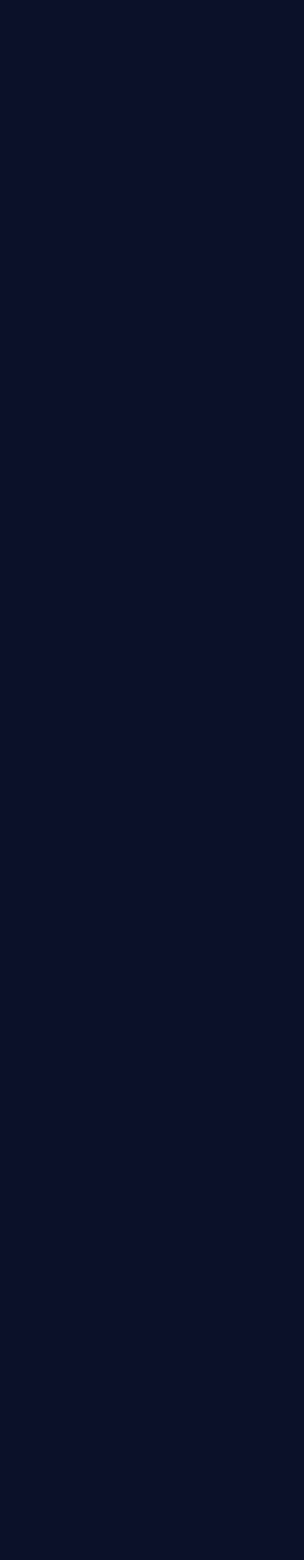
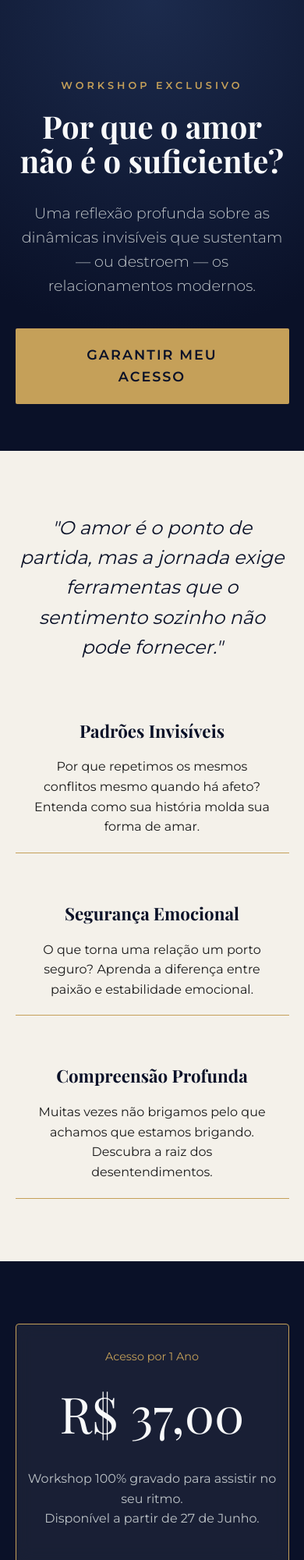
Before and after one commit to jeffersonjdelgado/workshop-amor, a plain HTML site: page index.html in a window 390 px wide. Shown: the top 2000 px of the page at 78% size. Before the commit the page ends 844 px from the top, so only its background shows below. Drawn offline with nearby package versions, Linux system fonts and the light colour scheme; a web font is replaced by a local one.

Commit message:
Update index.html
Atualizacao da pagina

```diff
--- a/index.html
+++ b/index.html
@@ -224,3 +224,82 @@
 
         @media (max-width: 768px) {
             .hero h1 { font-size: 2.5rem; }
+            .about-flex { flex-direction: column; text-align: center; }
+            .about-image img { box-shadow: 0 10px 0px var(--accent); }
+            .offer-card { padding: 30px 15px; }
+        }
+    </style>
+</head>
+<body>
+
+    <section class="hero">
+        <div class="container">
+            <span>Workshop Exclusivo</span>
+            <h1>Por que o amor não é o suficiente?</h1>
+            <p>Uma reflexão profunda sobre as dinâmicas invisíveis que sustentam — ou destroem — os relacionamentos modernos.</p>
+            <a href="https://pay.kiwify.com.br/aN9QkQE" class="btn-cta">Garantir meu acesso</a>
+        </div>
+    </section>
+
+    <section class="reflection">
+        <div class="container">
+            <div class="reflection-quote">
+                "O amor é o ponto de partida, mas a jornada exige ferramentas que o sentimento sozinho não pode fornecer."
+            </div>
+
+            <div class="reflection-grid">
+                <div class="reflection-item">
+                    <h3>Padrões Invisíveis</h3>
+                    <p>Por que repetimos os mesmos conflitos mesmo quando há afeto? Entenda como sua história molda sua forma de amar.</p>
+                </div>
+                <div class="reflection-item">
+                    <h3>Segurança Emocional</h3>
+                    <p>O que torna uma relação um porto seguro? Aprenda a diferença entre paixão e estabilidade emocional.</p>
+                </div>
+                <div class="reflection-item">
+                    <h3>Compreensão Profunda</h3>
+                    <p>Muitas vezes não brigamos pelo que achamos que estamos brigando. Descubra a raiz dos desentendimentos.</p>
+                </div>
+            </div>
+        </div>
+    </section>
+
+    <section class="offer">
+        <div class="container">
+            <div class="offer-card">
+                <p class="price-label">Acesso por 1 Ano</p>
+                <div class="price-value">R$ 37,00</div>
+                <div class="price-details">
+                    Workshop 100% gravado para assistir no seu ritmo.<br>
+                    Disponível a partir de 27 de Junho.
+                </div>
+                <a href="https://pay.kiwify.com.br/aN9QkQE" class="btn-cta">Inscrever-se Agora</a>
+            </div>
+        </div>
+    </section>
+
+    <section class="about">
+        <div class="container">
+            <div class="about-flex">
+                <div class="about-image">
+                    <img src="foto-perfil.jpg" alt="Jefferson Delgado">
+                </div>
+                <div class="about-content">
+                    <span>Apresentado por</span>
+                    <h2>Jefferson Delgado</h2>
+                    <p>Psicanalista e terapeuta integrativo, Jefferson é dedicado ao desenvolvimento emocional e ao estudo profundo dos relacionamentos humanos.</p>
+                    <p>Vivendo no Reino Unido há mais de 15 anos, Jefferson desenvolveu uma abordagem acolhedora e profunda, ajudando centenas de pessoas a compreenderem suas emoções, padrões afetivos e conflitos internos.</p>
+                    <p>Neste workshop, ele conduz uma reflexão sincera, mostrando por que apenas amar alguém nem sempre é suficiente para sustentar uma relação saudável, equilibrada e emocionalmente segura.</p>
+                </div>
+            </div>
+        </div>
+    </section>
+
+    <footer>
+        <div class="container">
+            &copy; 2026 Jefferson Delgado. Todos os direitos reservados.
+        </div>
+    </footer>
+
+</body>
+</html>
```
